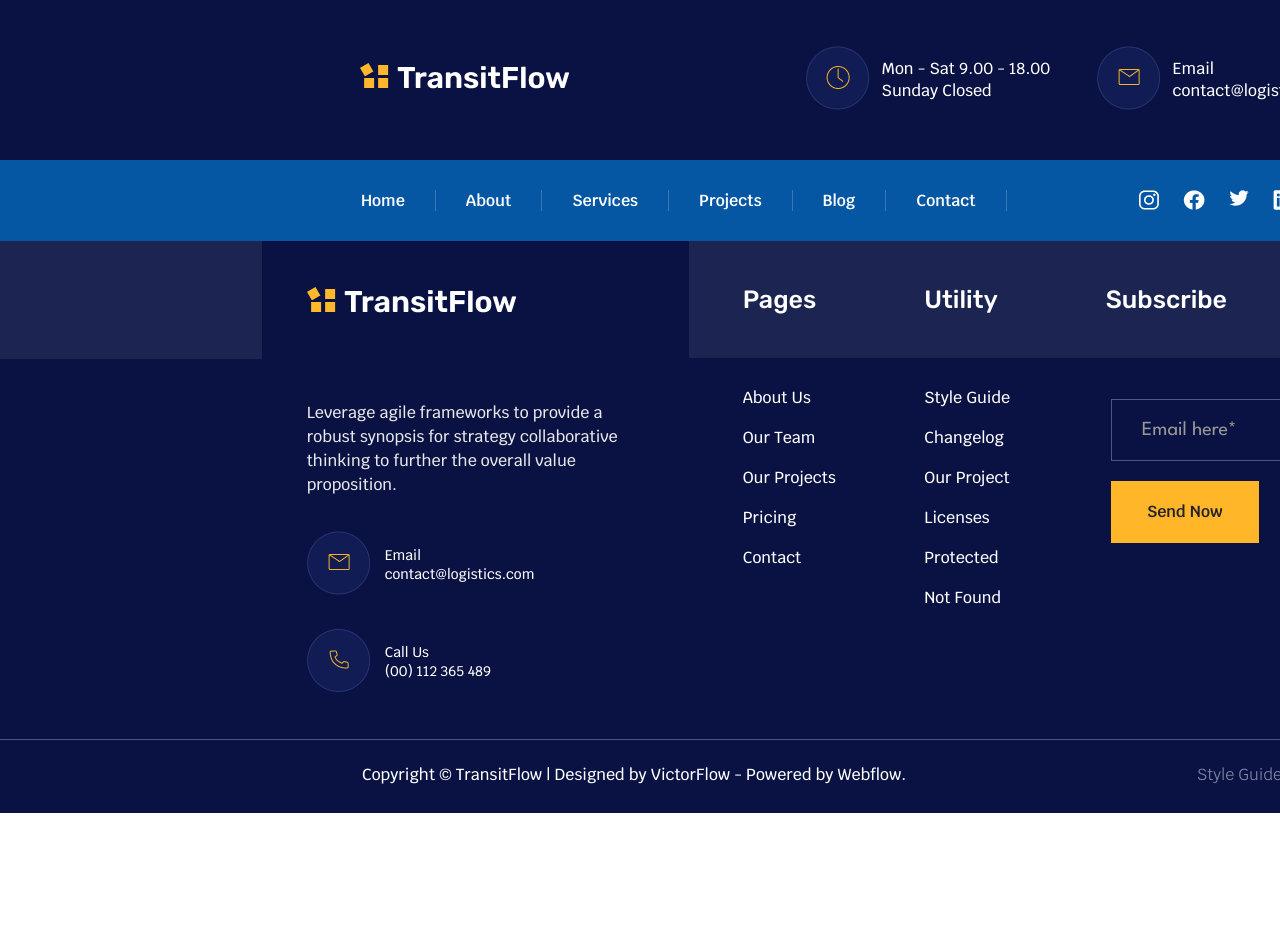
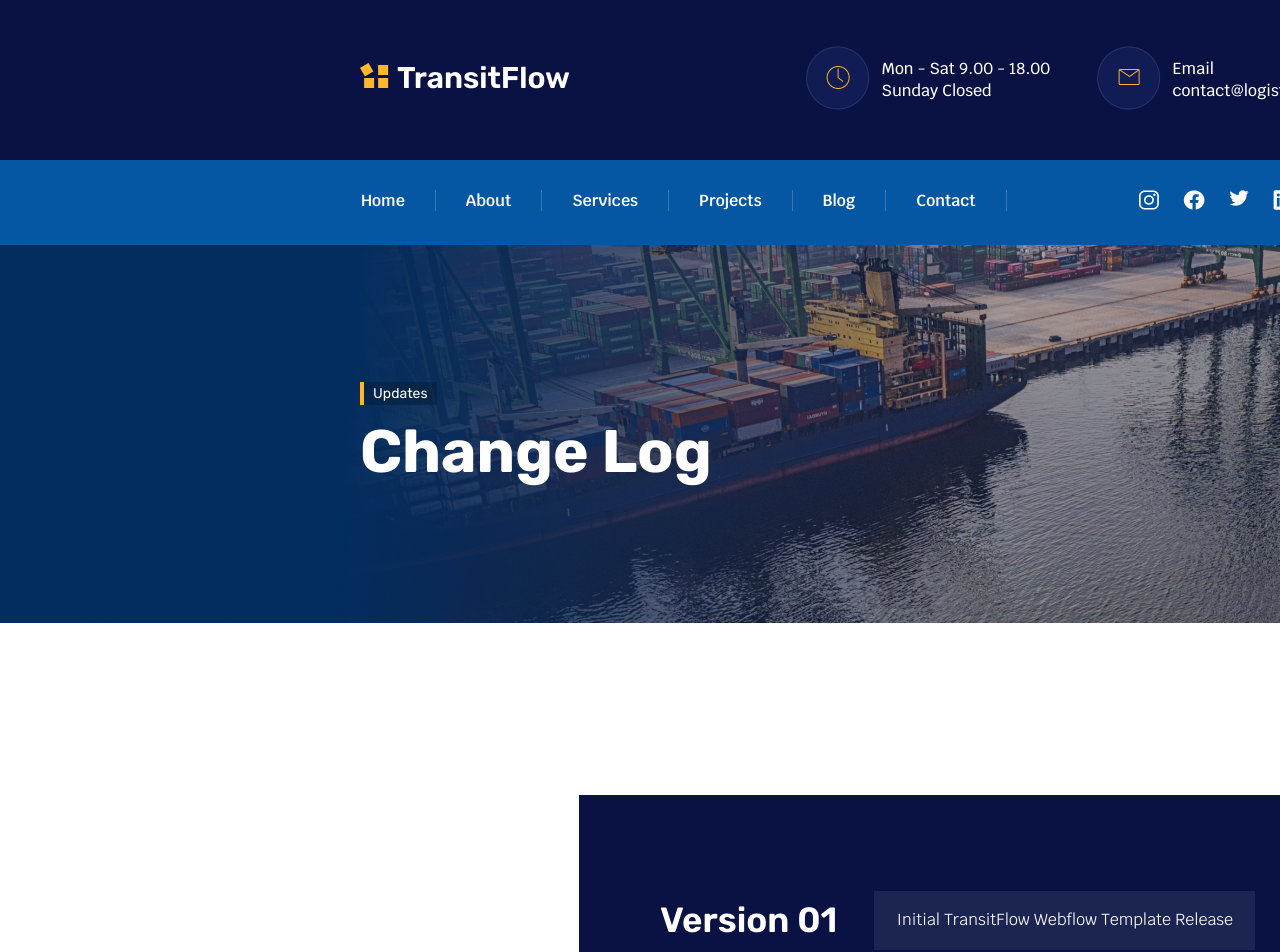
Before and after one commit to sgkocha/transit-flow, a React (Create React App) app: page /change-log in a window 1280 px wide. Shown: the top 952 px of the page. Before the commit the page ends 813 px from the top, so only its background shows below. Built offline with nearby package versions, Linux system fonts and the light colour scheme.

Commit message:
Create NotFound and ChangeLog pages

```diff
--- a/src/compontents/Footer/Footer.tsx
+++ b/src/compontents/Footer/Footer.tsx
@@ -38,11 +38,11 @@ const Footer = () => {
           <div className="footer-bl-title">Utility</div>
           <ul className='footer-bl-list'>
             <li><a href="">Style Guide</a></li>
-            <li><a href="">Changelog</a></li>
+            <li><Link to="change-log">Changelog</Link></li>
             <li><a href="">Our Project</a></li>
             <li><a href="">Licenses</a></li>
             <li><a href="">Protected</a></li>
-            <li><a href="">Not Found</a></li>
+            <li><Link to="not-found">Not Found</Link></li>
           </ul>
         </div>
         <div className='footer-bl'>
--- a/src/compontents/Main/Main.tsx
+++ b/src/compontents/Main/Main.tsx
@@ -11,6 +11,8 @@ import SingleBlog from '../../pages/SingleBlog'
 import Team from '../../pages/Team'
 import Contact from '../../pages/Contact'
 import Pricing from '../../pages/Pricing'
+import NotFound from '../../pages/NotFound'
+import ChangeLog from '../../pages/ChangeLog'
 
 const Main = () => {
     return (
@@ -45,19 +47,27 @@ const Main = () => {
             />
             <Route
                 path='single-blog'
-                element={<SingleBlog/>}
+                element={<SingleBlog />}
             />
             <Route
                 path='team'
-                element = {<Team/>}
+                element={<Team />}
             />
             <Route
                 path='contact'
-                element={<Contact/>}
+                element={<Contact />}
             />
             <Route
                 path='pricing'
-                element={<Pricing/>}
+                element={<Pricing />}
+            />
+            <Route
+                path='not-found'
+                element={<NotFound />}
+            />
+            <Route
+                path='change-log'
+                element={<ChangeLog/>}
             />
         </Routes>
     )
--- /dev/null
+++ b/src/pages/ChangeLog.css
@@ -0,0 +1,56 @@
+.change-main {
+    padding-top: 137px;
+    padding-bottom: 136px;
+    padding-left: 360px;
+    background: url("/public/images/change-main-bg.png") no-repeat;
+    background-position-y: -71px;
+}
+
+.change-main-pattern {
+    width: 4px;
+    height: 23px;
+    background-color: rgba(255, 182, 41, 1);
+}
+
+.change-main-above {
+    padding-top: 3px;
+    padding-bottom: 3px;
+    padding-left: 9px;
+    padding-right: 9px;
+    background-color: rgba(4, 28, 55, 0.5);
+    font-size: 14px;
+    color: #FFFFFF;
+}
+
+.change-main-title {
+    margin-top: 11px;
+    font-weight: 700;
+    font-size: 60px;
+    color: #FFFFFF;
+}
+
+.change-newsletter {
+    width: 762px;
+    margin: 172px auto;
+    margin-bottom: 0;
+    padding: 96px 81px;
+    background-color: #091242;
+    gap: 37px;
+}
+
+.change-newsletter-title {
+    font-weight: 600;
+    font-size: 35px;
+    line-height: 116%;
+    color: #FFFFFF;
+}
+
+.change-newsletter-desc {
+    width: 381px;
+    padding: 20px 22px;
+    background-color: #1C2551;
+    font-family: 'Krub', sans-serif;
+    font-size: 16px;
+    line-height: 116%;
+    color: #FFFFFF;
+}
--- /dev/null
+++ b/src/pages/ChangeLog.tsx
@@ -0,0 +1,23 @@
+import React from 'react'
+import './ChangeLog.css'
+
+const ChangeLog = () => {
+    return (
+        <main>
+            <div className="change-main">
+                <div className="change-main-caption d-f">
+                    <div className="change-main-pattern"></div>
+                    <div className="change-main-above">Updates</div>
+                </div>
+                <h2 className="change-main-title">Change Log</h2>
+            </div>
+            <div className="change-newsletter d-f align-center">
+                <div className="change-newsletter-title">Version 01</div>
+                <div className="change-newsletter-desc">Initial TransitFlow Webflow Template Release</div>
+            </div>
+            <div style={{ marginBottom: "100px" }}></div>
+        </main>
+    )
+}
+
+export default ChangeLog
--- /dev/null
+++ b/src/pages/NotFound.css
@@ -0,0 +1,78 @@
+.nf-main {
+    padding-top: 66.82px;
+    padding-bottom: 80.7px;
+    padding-left: 360px;
+    background: url("/public/images/nf-main-bg.png") no-repeat;
+    background-position-y: -88px;
+}
+
+.nf-main-pattern {
+    width: 4px;
+    height: 23px;
+    background-color: rgba(255, 182, 41, 1);
+}
+
+.nf-main-above {
+    padding-top: 3px;
+    padding-bottom: 3px;
+    padding-left: 9px;
+    padding-right: 9px;
+    background-color: rgba(4, 28, 55, 0.5);
+    font-size: 14px;
+    color: #FFFFFF;
+}
+
+.nf-main-title {
+    margin-top: 11px;
+    font-weight: 700;
+    font-size: 60px;
+    color: #FFFFFF;
+}
+
+.nf-content {
+    width: fit-content;
+    margin: 100px auto;
+    margin-bottom: 0;
+    text-align: center;
+}
+
+.nf-content-title {
+    font-weight: 600;
+    font-size: 350px;
+    color: #1C1F35;
+}
+
+.nf-content-title span {
+    color: #FFB82B;
+}
+
+.nf-contnent-subtitle {
+    margin-top: 30px;
+    font-weight: 600;
+    font-size: 35px;
+    color: #1C1F35;
+}
+
+.nf-content-desc {
+    margin-top: 7px;
+    font-family: 'Krub', sans-serif;
+    font-weight: 500;
+    font-size: 16px;
+    line-height: 151.5%;
+    color: #666C89;
+}
+
+.nf-content-back {
+    display: block;
+    width: 194px;
+    margin: 26px auto;
+    margin-bottom: 0;
+    padding: 19px 45px;
+    background-color: rgba(255, 182, 41, 1);
+    font-family: 'Krub', sans-serif;
+    font-weight: 600;
+    font-size: 16px;
+    line-height: 135%;
+    text-decoration: none;
+    color: #23212A;
+}
--- /dev/null
+++ b/src/pages/NotFound.tsx
@@ -0,0 +1,26 @@
+import React from 'react'
+import "./NotFound.css"
+import { Link } from 'react-router-dom'
+
+const NotFound = () => {
+    return (
+        <main>
+            <div className="nf-main">
+                <div className="nf-main-caption d-f">
+                    <div className="nf-main-pattern"></div>
+                    <div className="nf-main-above">Pricing</div>
+                </div>
+                <h2 className="nf-main-title">Our Best Price </h2>
+            </div>
+            <div className="nf-content">
+                <h3 className="nf-content-title">4<span>0</span>4</h3>
+                <div className="nf-contnent-subtitle">Oops! Page not found.</div>
+                <div className="nf-content-desc">Let's get you to where you need to be.</div>
+                <Link to="/" className='nf-content-back'>Back to home</Link>
+            </div>
+            <div style={{ marginBottom: "100px" }}></div>
+        </main>
+    )
+}
+
+export default NotFound
--- a/src/pages/Pricing.css
+++ b/src/pages/Pricing.css
@@ -3,11 +3,9 @@
     padding-bottom: 176px;
     padding-left: 360px;
     background: url("/public/images/pricing-main-bg.png") no-repeat;
-    background-position-y: -88px;
 }
 
-.pricing-main-pattern,
-.pricing-choose-pattern {
+.pricing-main-pattern {
     width: 4px;
     height: 23px;
     background-color: rgba(255, 182, 41, 1);
```
Also changed, not shown: public/images/change-main-bg.png (added), public/images/nf-main-bg.png (added).
